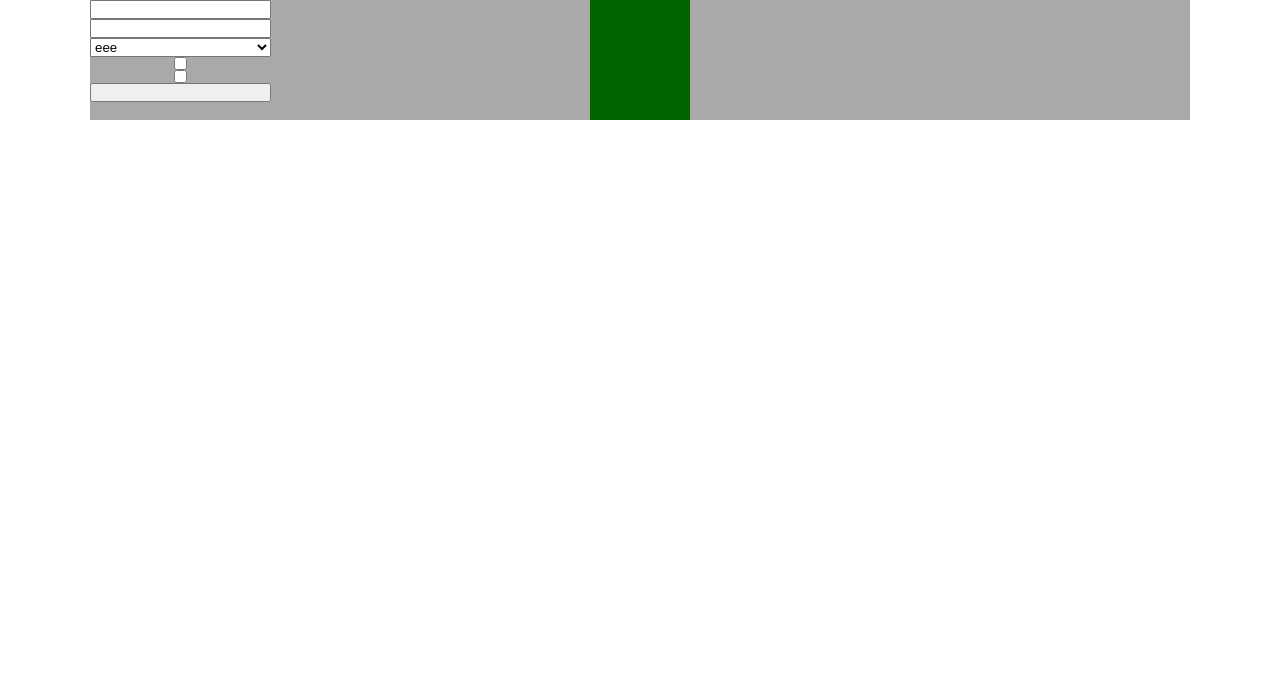
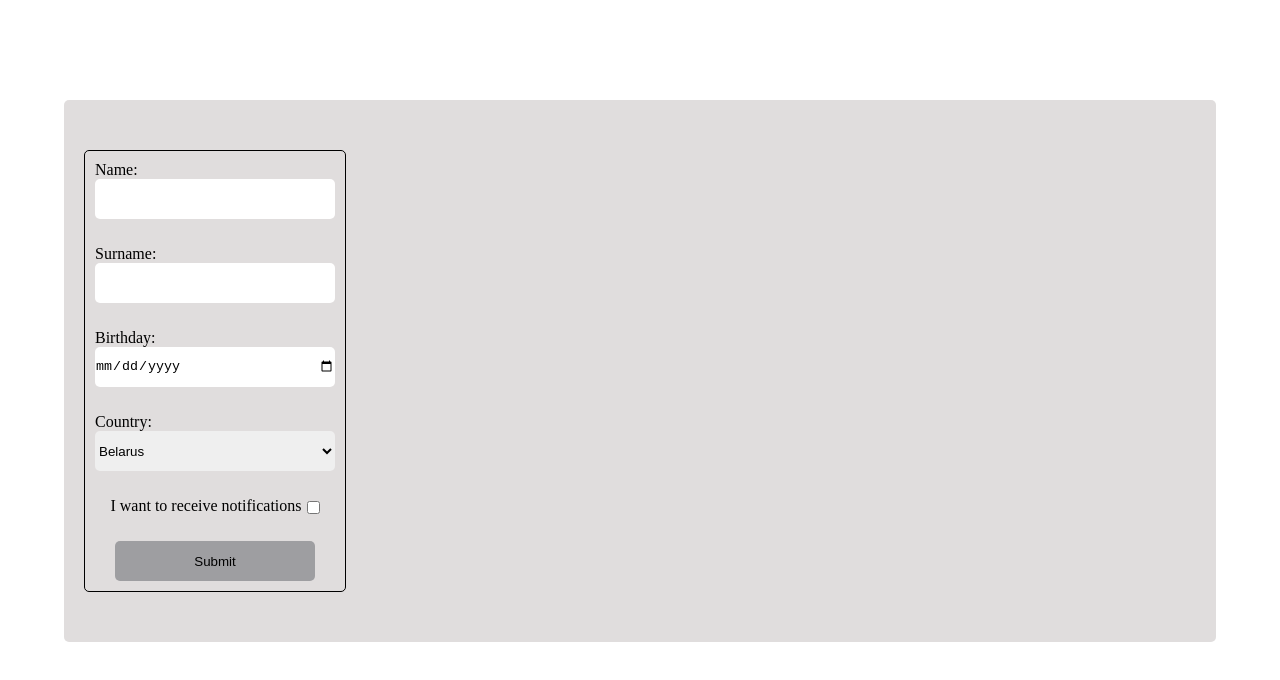
Before and after one commit to andreikaptsiuh/rsschool-react-2021q3, a React app in the folder react-forms/: page / in a window 1280 px wide. Shown: the top 680 px of the page. Built offline with nearby package versions, Linux system fonts and the light colour scheme.

Commit message:
feat: add form state

```diff
--- a/react-forms/src/components/app.tsx
+++ b/react-forms/src/components/app.tsx
@@ -1,12 +1,17 @@
-import React from 'react';
+import React, { useState } from 'react';
 import { Form } from './form';
 import { CardsBoard } from './cards-board';
+import { User } from '../shared/types';
 
-const App: React.FC = () => (
-  <>
-    <Form />
-    <CardsBoard />
-  </>
-);
+const App: React.FC = () => {
+  const [users, setUsers] = useState<User[] | null>([]);
+
+  return (
+    <>
+      <Form setUsers={setUsers} />
+      <CardsBoard users={users} />
+    </>
+  );
+};
 
 export default App;
--- /dev/null
+++ b/react-forms/src/components/card.tsx
@@ -0,0 +1,12 @@
+import React from 'react';
+import { User } from '../shared/types';
+
+interface ICardProps {
+  user: User;
+}
+
+export const Card: React.FC<ICardProps> = ({ user }: ICardProps) => (
+  <div className="card">
+    <p>{user.name}</p>
+  </div>
+);
--- a/react-forms/src/components/cards-board.tsx
+++ b/react-forms/src/components/cards-board.tsx
@@ -1,7 +1,19 @@
 import React from 'react';
+import { Card } from './card';
+import { User } from '../shared/types';
 
-export const CardsBoard: React.FC = () => (
-  <div className="cards_board">
-    <div className="card" />
-  </div>
-);
+interface ICardsBoardProps {
+  users: User[];
+}
+
+export const CardsBoard: React.FC<ICardsBoardProps> = (props: ICardsBoardProps) => {
+  let key = 0;
+  const createKey = (): number => key++;
+  return (
+    <div className="cards_board">
+      {props.users.map((item) => (
+        <Card user={item} key={createKey()} />
+      ))}
+    </div>
+  );
+};
--- a/react-forms/src/components/form.tsx
+++ b/react-forms/src/components/form.tsx
@@ -1,14 +1,103 @@
-import React from 'react';
+import React, {
+  ChangeEventHandler, Dispatch, FormEventHandler, SetStateAction, useState,
+} from 'react';
+import { User } from '../shared/types';
 
-export const Form: React.FC = () => (
-  <form className="form">
-    <input type="text" />
-    <input type="data" />
-    <select>
-      <option value="eee">eee</option>
-    </select>
-    <input type="checkbox" name="" id="" />
-    <input type="checkbox" name="" id="switch" />
-    <input type="submit" value="" />
-  </form>
-);
+interface IFormProps {
+  setUsers: Dispatch<SetStateAction<User[]>>
+}
+
+export const Form: React.FC<IFormProps> = ({ setUsers }: IFormProps) => {
+  const [form, setForm] = useState<User>({
+    name: '',
+    surname: '',
+    birthday: '',
+    country: 'Belarus',
+    notifications: false,
+  });
+
+  const formHandler: ChangeEventHandler<HTMLInputElement> = (event) => {
+    if (event.target.name === 'notifications') {
+      setForm({
+        ...form,
+        [event.target.name]: !form.notifications,
+      });
+      return;
+    }
+    setForm({
+      ...form,
+      [event.target.name]: event.target.value,
+    });
+  };
+
+  const formHandlerSelect: ChangeEventHandler<HTMLSelectElement> = (event) => {
+    setForm({
+      ...form,
+      [event.target.name]: event.target.value,
+    });
+  };
+
+  const submitHandler: FormEventHandler = (event): void => {
+    event.preventDefault();
+    setUsers((state: User[]) => [...state, form]);
+  };
+
+  return (
+    <form className="form" onSubmit={submitHandler}>
+      <label className="form_label" htmlFor="name">
+        Name:
+        <input
+          className="form_input"
+          type="text"
+          name="name"
+          value={form.name}
+          onChange={formHandler}
+        />
+      </label>
+
+      <label className="form_label" htmlFor="surname">
+        Surname:
+        <input
+          className="form_input"
+          type="text"
+          name="surname"
+          value={form.surname}
+          onChange={formHandler}
+        />
+      </label>
+
+      <label className="form_label" htmlFor="birthday">
+        Birthday:
+        <input
+          className="form_input"
+          type="date"
+          name="birthday"
+          value={form.birthday}
+          onChange={formHandler}
+        />
+      </label>
+
+      <label className="form_label" htmlFor="country">
+        Country:
+        <select
+          className="form_input"
+          name="country"
+          value={form.country}
+          onChange={formHandlerSelect}
+        >
+          <option value="Belarus">Belarus</option>
+          <option value="Ukraine">Ukraine</option>
+          <option value="Germany">Germany</option>
+          <option value="USA">USA</option>
+        </select>
+      </label>
+
+      <label className="form_label__checkbox" htmlFor="notifications">
+        I want to receive notifications
+        <input type="checkbox" name="notifications" checked={form.notifications} onChange={formHandler} />
+      </label>
+
+      <input className="form_submit" type="submit" value="Submit" />
+    </form>
+  );
+};
--- a/react-forms/src/index.css
+++ b/react-forms/src/index.css
@@ -11,16 +11,55 @@ body {
 }
 
 #root {
-  width: 1100px;
+  width: 90%;
+  margin-top: 100px;
+  padding-top: 50px;
+  padding-bottom: 50px;
   display: flex;
   justify-content: space-between;
 
-  background-color: darkgray;
+  background-color: rgb(224, 221, 221);
+  border-radius: 5px;
 }
 
 .form {
   display: flex;
   flex-direction: column;
+  align-items: center;
+  height: 420px;
+  justify-content: space-between;
+
+  margin-left: 20px;
+  border: 1px solid #000;
+  border-radius: 5px;
+  padding: 10px;
+}
+.form_label {
+  display: flex;
+  flex-direction: column;
+}
+.form_label__checkbox {
+  display: flex;
+}
+.form_label__checkbox > input {
+  margin-left: 5px;
+  margin-top: 3px;
+}
+.form_input {
+  width: 240px;
+  height: 40px;
+  border-radius: 5px;
+  outline: none;
+  border: none;
+}
+.form_submit {
+  height: 40px;
+  width: 200px;
+  border: none;
+  outline: none;
+
+  border-radius: 5px;
+  background: rgb(158, 158, 161);
 }
 
 .cards_board {
--- /dev/null
+++ b/react-forms/src/shared/types.ts
@@ -0,0 +1,7 @@
+export type User = {
+  name: string;
+  surname: string;
+  birthday: string;
+  country: string;
+  notifications: boolean;
+}
```
